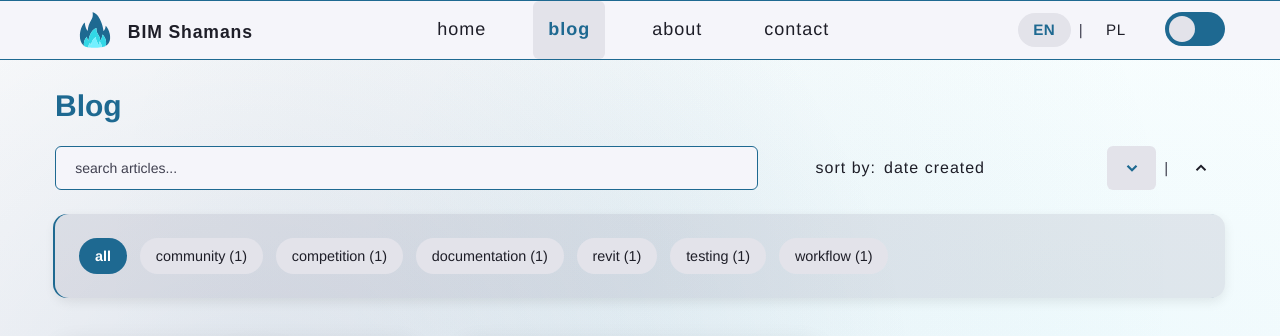
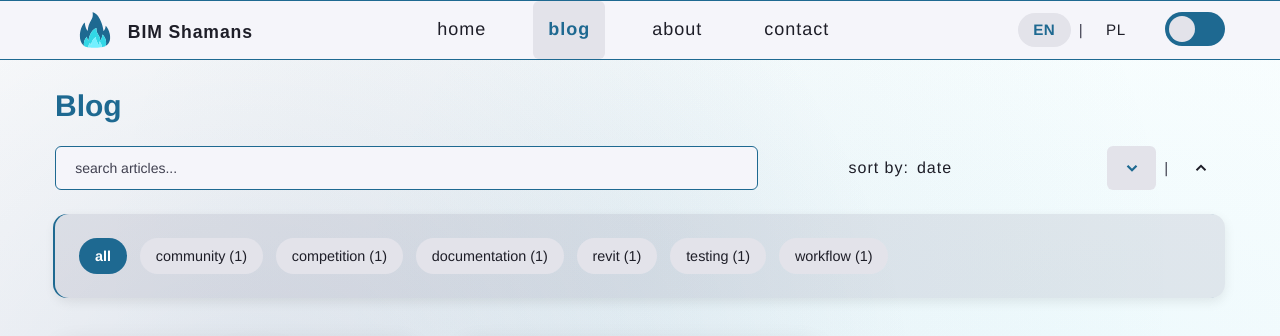
Before and after one commit to W7k-J/BimShamans, a Jekyll site: the page built from en/blog.md, in a window 1280 px wide. Shown: the top 336 px of the page. Built offline with Jekyll 4.4.1, drawn with Linux system fonts in a browser that asks for light colours; some web fonts are replaced; grey boxes are pictures that could not be loaded.

Commit message:
Sort button update

```diff
--- a/_sass/_blog-cards.scss
+++ b/_sass/_blog-cards.scss
@@ -43,6 +43,7 @@
   color: var(--firstGray-color);
   font-family: inherit;
   font-size: 1rem;
+  line-height: 1.4;
   height: 44px;
   display: flex;
   align-items: center;
@@ -151,6 +152,7 @@
     cursor: pointer;
     font-family: inherit;
     font-size: 1rem;
+    line-height: 1.4;
     font-weight: 300;
     letter-spacing: 1px;
     padding: 0 $nav-padding-x;
@@ -228,13 +230,18 @@
 
     &:hover {
       background-color: var(--firstBlue-color);
-      color: var(--ghostWhite);
+      color: var(--background-color);
     }
 
     &.active {
-      background-color: var(--background-color);
-      color: var(--background-color);
+      background-color: var(--forthGray-color);
+      color: var(--firstBlue-color);
       font-weight: 600;
+
+      &:hover {
+        background-color: var(--firstBlue-color);
+        color: var(--background-color);
+      }
     }
 
     &:first-child {
--- a/assets/blog-filter.js
+++ b/assets/blog-filter.js
@@ -122,7 +122,7 @@
     // Determine language for label
     const isPolish = document.documentElement.lang === 'pl';
     const sortLabels = {
-      date: isPolish ? 'data utworzenia' : 'date created',
+      date: isPolish ? 'data' : 'date',
       title: isPolish ? 'tytuł' : 'title',
       author: isPolish ? 'autor' : 'author'
     };
@@ -258,6 +258,15 @@
         if (sortBy) {
           this.sort(sortBy, this.currentDirection);
         }
+        // Close the dropdown menu
+        const sortMenu = document.querySelector('.blog__sort-menu');
+        if (sortMenu) {
+          sortMenu.style.display = 'none';
+          // Reset after a small delay to allow CSS hover to work again
+          setTimeout(() => {
+            sortMenu.style.display = '';
+          }, 50);
+        }
         return;
       }
 
--- a/en/blog.md
+++ b/en/blog.md
@@ -37,10 +37,10 @@
           onclick="return false"
           aria-label="Sort by options"
         >
-          sort by: <span id="sort-label">date created</span>
+          sort by: <span id="sort-label">date</span>
         </button>
         <div class="blog__sort-menu">
-          <button class="blog__sort-option" data-sort="date">date created</button>
+          <button class="blog__sort-option" data-sort="date">date</button>
           <button class="blog__sort-option" data-sort="title">title</button>
           <button class="blog__sort-option" data-sort="author">author</button>
         </div>
```
Also changed, not shown: pl/blog.md (+2 -2 lines).
